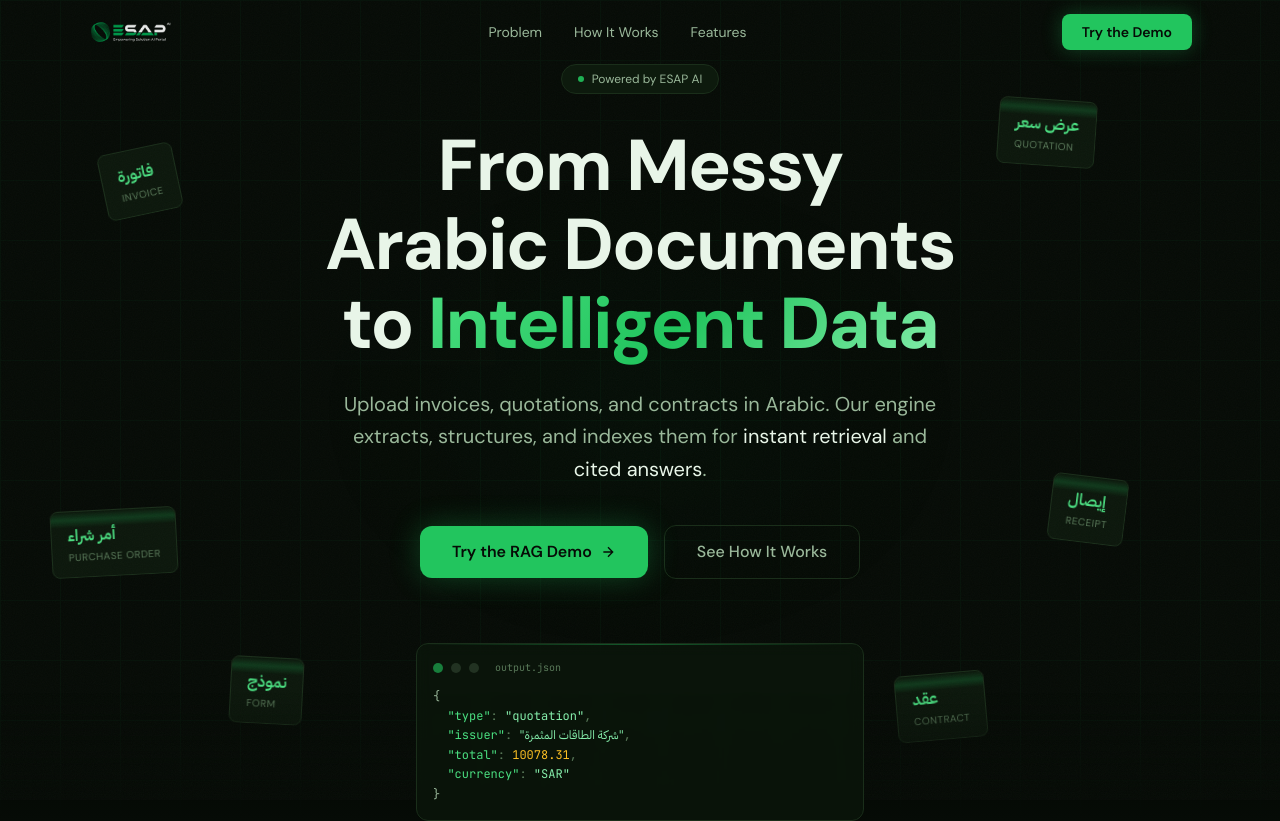
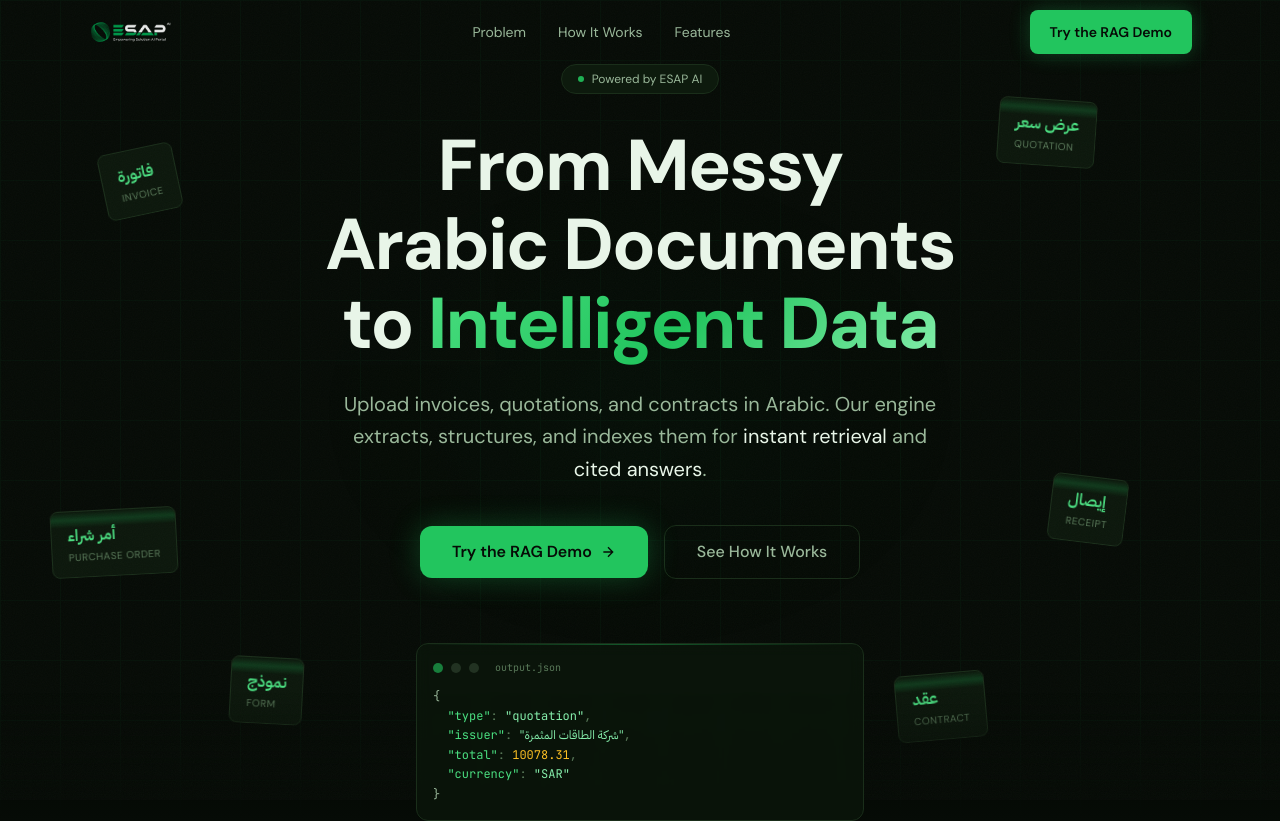
Before and after one commit to riaz37/Pagesense, a Next.js app: page / in a window 1280 px wide. Shown: the top 821 px of the page. Built offline with nearby package versions, Linux system fonts and the light colour scheme.

Commit message:
style(design): F014 — unify header CTA label to 'Try the RAG Demo'

```diff
--- a/app/page.tsx
+++ b/app/page.tsx
@@ -284,9 +284,9 @@ export default function LandingPage() {
           {/* CTA */}
           <Link
             href="/chat"
-            className="relative px-5 py-2 text-sm font-semibold rounded-lg bg-[var(--lp-green-500)] text-[#060b06] hover:bg-[var(--lp-green-400)] transition-all duration-200 shadow-[0_0_20px_rgba(34,197,94,0.3)] hover:shadow-[0_0_30px_rgba(34,197,94,0.5)]"
+            className="relative inline-flex items-center justify-center min-h-[44px] px-5 py-2 text-sm font-semibold rounded-lg bg-[var(--lp-green-500)] text-[#060b06] hover:bg-[var(--lp-green-400)] transition-all duration-200 shadow-[0_0_20px_rgba(34,197,94,0.3)] hover:shadow-[0_0_30px_rgba(34,197,94,0.5)]"
           >
-            Try the Demo
+            Try the RAG Demo
           </Link>
         </nav>
       </header>
```
